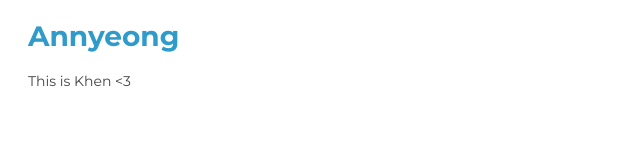
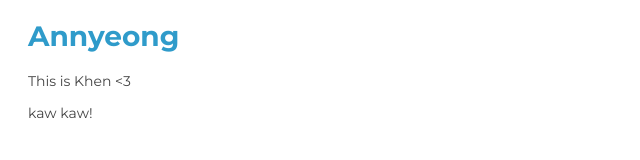
Before and after one commit to Phaylong/annyeong-test-page, a plain HTML site: page index.html in a window 1280 px wide. Shown: the full height of the page, 0-640 px from the left. Drawn offline with Linux system fonts and the light colour scheme.

Commit message:
Added kaw kaw in index.html

```diff
--- a/index.html
+++ b/index.html
@@ -7,5 +7,6 @@
     <body>
         <h1>Annyeong</h1>
         <p>This is Khen &lt;3</p>
+        <p>kaw kaw!</p>
     </body>
 </html>
```
